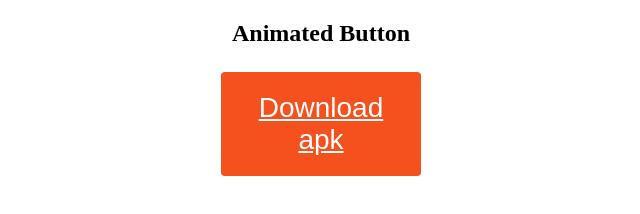
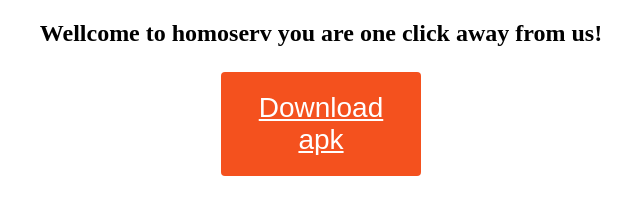
Before and after one commit to 20171CSE0680/homoserv, a plain HTML site: page index.html in a window 1280 px wide. Shown: the whole page, without its empty margins (319-959 px from the left). Drawn offline with Linux system fonts and the light colour scheme.

Commit message:
Update index.html

```diff
--- a/index.html
+++ b/index.html
@@ -52,7 +52,7 @@ cursor: pointer;
 </head>
 <body>
 <center>
-<h2>Animated Button</h2>
+<h2>Wellcome to homoserv you are one click away from us!</h2>
 
 <button class="button" style="vertical-align:middle"><span><a href="HOMOSERV.apk" download>Download apk </a> </span></button>
   </center>
```
